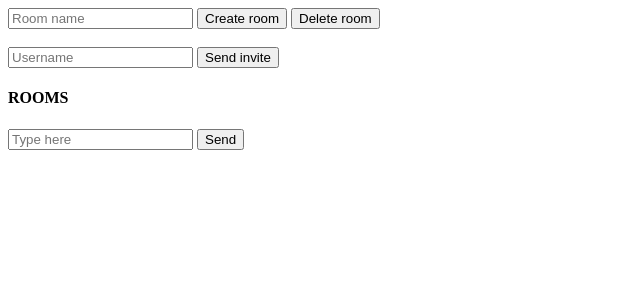
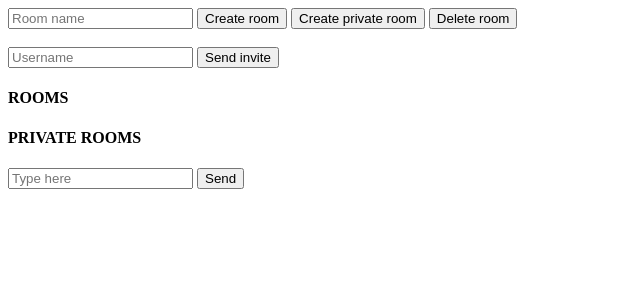
Before and after one commit to SkyDoge69/TP_Chat_Room, a Flask app: template templates/chat.html in a window 1280 px wide. Shown: the top 308 px of the page, without its empty margins (0-640 px from the left). Run offline with Flask 2, Linux system fonts and the light colour scheme; the template is opened without the code that fills it, so the values that code supplies are empty; some libraries are stand-ins or nearby versions.

Commit message:
Cannot delete static rooms now!

```diff
--- a/app.py
+++ b/app.py
@@ -21,7 +21,7 @@ register_error_handlers(app)
 socketio = SocketIO(app)
 
 ROOMS = ["lounge", "shisha", "games", "coding"]
-
+PRIVATE_ROOMS = []
 
 @app.route("/", methods=["GET"])
 def main():
@@ -31,7 +31,7 @@ def main():
 @app.route("/chat", methods=['GET', 'POST'])
 @auth.login_required
 def chat():
-    return render_template("chat.html", username=auth.username(), rooms = ROOMS)
+    return render_template("chat.html", username=auth.username(), rooms = ROOMS, private_rooms = PRIVATE_ROOMS)
 
 
 @app.route("/api/users", methods=["POST"])
@@ -98,10 +98,22 @@ def create_room(data):
     send({'msg': data['username'] + " has created the " +  data['name'] + " room. Refresh page."})
     ROOMS.append(data['name'])
 
+@socketio.on('create_private_room')
+def create_private_room(data):
+    send({'msg': data['username'] + " has created 'private' " +  data['name'] + " room. Refresh page."})
+    PRIVATE_ROOMS.append(data['name'])
+
 @socketio.on('close_room')
 def close_room(data):
-    send({'msg': data['username'] + " has deleted the " + data['name'] + " room. Refresh page."})
-    ROOMS.remove(data['name'])
+    if data['name'] == 'lounge' or data['name'] == 'shisha' or data['name'] == 'games' or data['name'] == 'coding':
+        send({'msg': "Cannot delete static rooms!"}, room=data['room'])
+    else:
+        if data['name'] in ROOMS:
+            ROOMS.remove(data['name'])
+        elif data['name'] in PRIVATE_ROOMS:
+            PRIVATE_ROOMS.remove(data['name'])
+
+        send({'msg': data['username'] + " has deleted the " + data['name'] + " room. Refresh page."})
 
 @socketio.on('invite_user')
 def invite_user(data):
--- a/static/scripts/socketio.js
+++ b/static/scripts/socketio.js
@@ -35,10 +35,17 @@ document.addEventListener('DOMContentLoaded', () => {
         document.querySelector('#room_name').value = '';
     }
 
+    document.querySelector('#create_private_room').onclick = () => {
+        socket.emit('create_private_room', {'name': document.querySelector('#room_name').value,
+        'username': username});
+        document.querySelector('#room_name').value = '';
+    }
+
+
     //delete
     document.querySelector('#delete_room').onclick = () => {
         socket.emit('close_room', {'name': document.querySelector('#room_name').value,
-        'username': username});
+        'username': username, 'room': room});
         document.querySelector('#room_name').value = '';
     }
 
--- a/templates/chat.html
+++ b/templates/chat.html
@@ -3,6 +3,7 @@
 <head>
     <meta charset="utf-8">
     <title>Page Title</title>
+
 </head>
 <body>
     <nav>
@@ -12,6 +13,7 @@
         <div id="room-edit">
             <input type="text" id="room_name" placeholder="Room name">
             <button id="create_room" type="button">Create room</button>
+            <button id="create_private_room" type="button">Create private room</button>
             <button id="delete_room" type="button">Delete room</button>
         </div>
 
@@ -22,10 +24,16 @@
         </div>
 
         </nav>
+        <div id="all_rooms">
             <h4>ROOMS</h4>
             {% for room in rooms %}
                 <p class="select-room">{{ room|title }}</p>
             {% endfor %}
+            <h4>PRIVATE ROOMS</h4>
+            {% for private_room in private_rooms %}
+                <p class="select-room">{{ private_room|title }}</p>
+            {% endfor %}
+        </div>
         <nav id="sidebar">
 
         <div id="rightside-panel">
```
